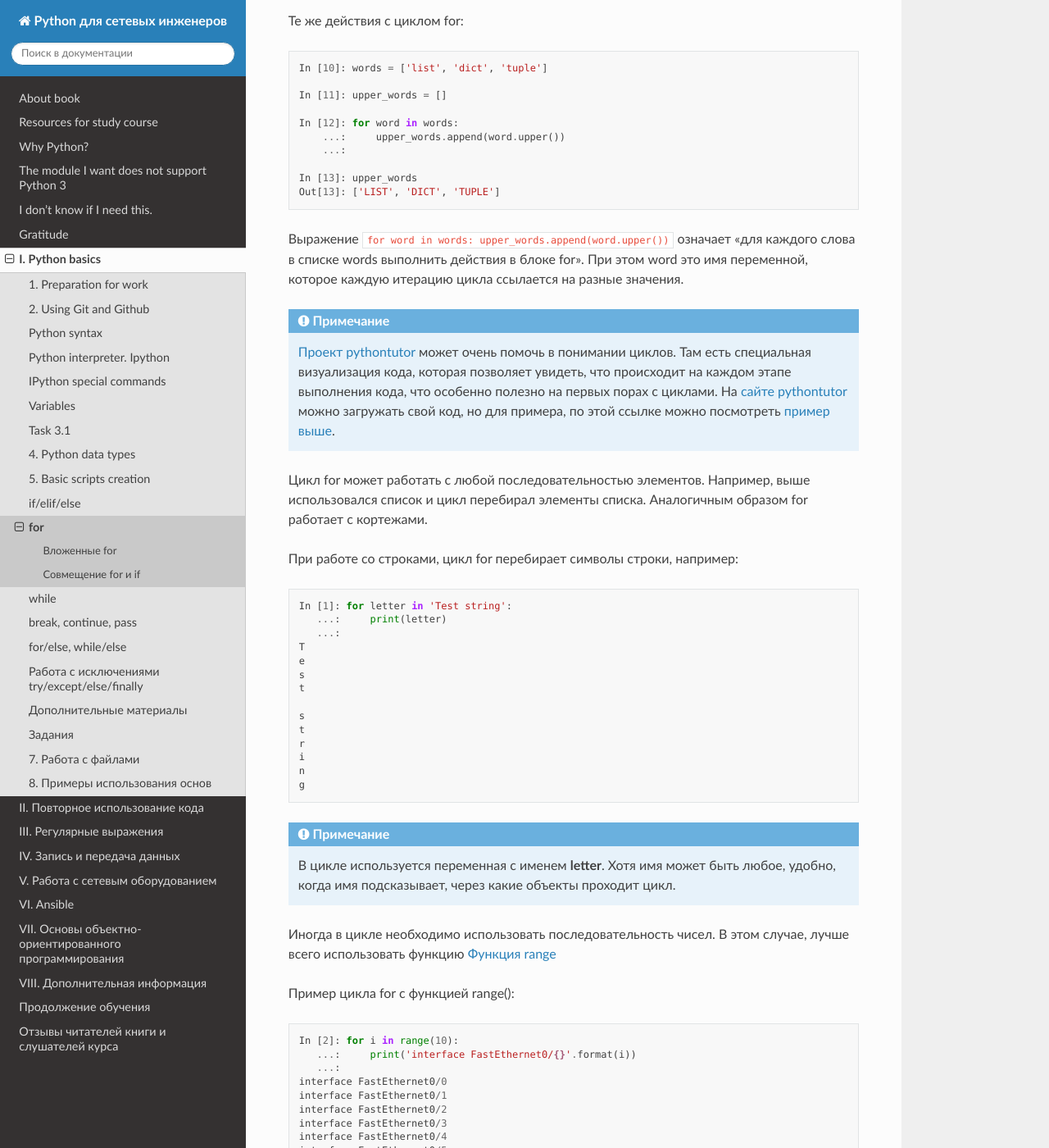
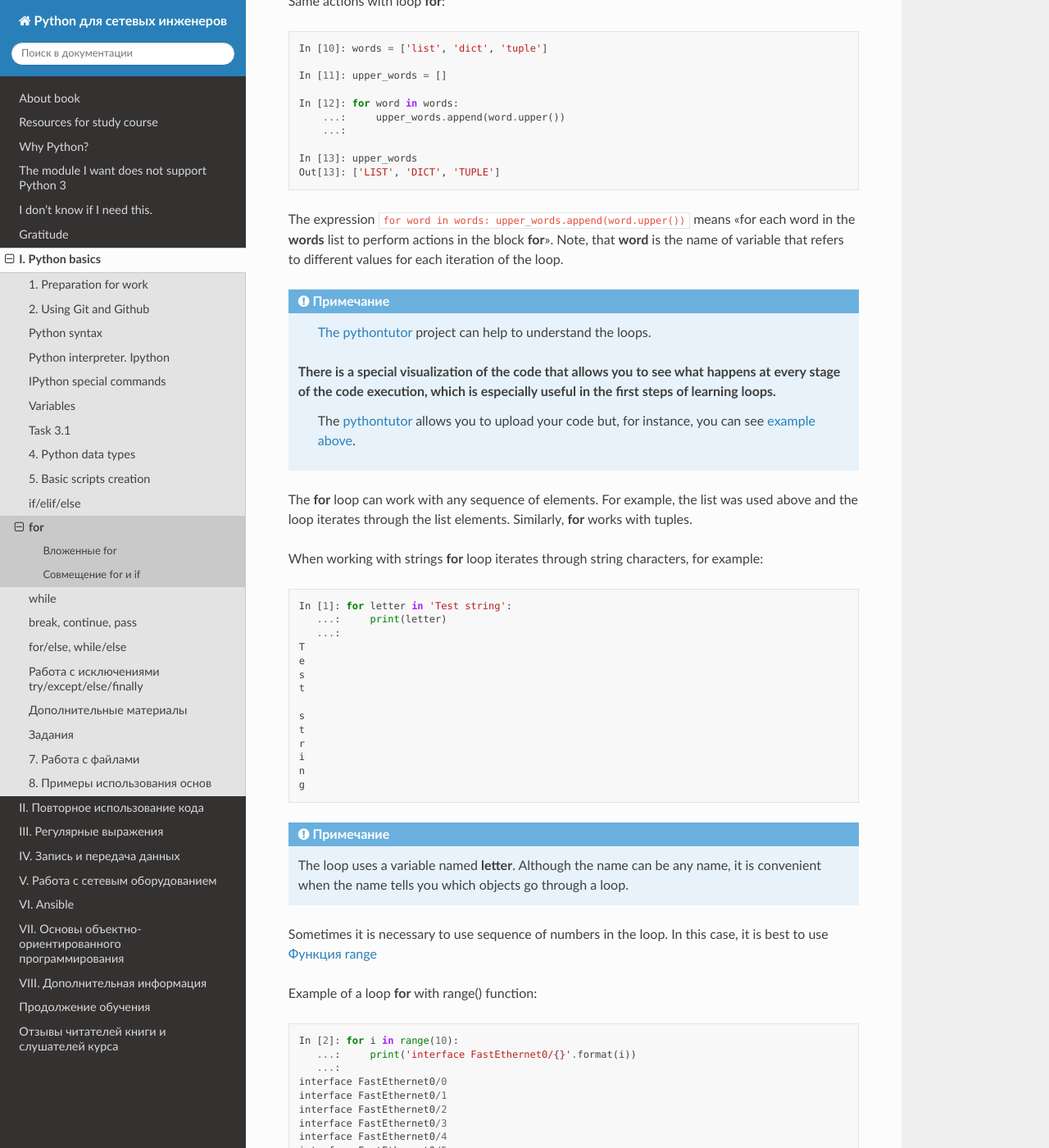
Before and after one commit to Aidar5/nattoeng, a Sphinx documentation site: the page built from docs/source/book/06_control_structures/2_for.rst, in a window 1280 px wide and 1400 px high, scrolled down 1125 px. Shown: the whole window at 82% size. Built offline with Sphinx 7.4.7 and the Read the Docs theme 2.0.0, drawn with Linux system fonts in a browser that asks for light colours; pages that are not in the unit, such as notebooks, are missing from menus; some of the changed text lies outside the part shown.

Commit message:
Update 2_for.rst

```diff
--- a/docs/source/book/06_control_structures/2_for.rst
+++ b/docs/source/book/06_control_structures/2_for.rst
@@ -1,23 +1,19 @@
 for
 ---
 
-Очень часто одно и то же действие надо выполнить для набора однотипных данных.
-Например, преобразовать все строки в списке в верхний регистр. Для выполнения таких действий
-в Python используется цикл ``for``.
+Very often the same action should be performed for a set of the same data type. For example, convert all rows in the list to uppercase. Python uses ``for`` loop to perform such purposes.
 
-Цикл for перебирает по одному элементы указанной последовательности и выполняет
-действия, которые указаны в блоке for, для каждого элемента.
+Loop **for** iterates elements of specified sequence and performs the actions specified in the block **for** each element.
 
-Примеры последовательностей элементов, по которым может проходиться цикл
-for:
+Examples of sequences of elements that can be iterated by **for**:
 
--  строка
--  список
--  словарь
+-  string
+-  list
+-  dictionary
 -  :ref:`range`
--  любой :ref:`iterable`
+-  Any :ref:`iterable`
 
-Пример преобразования строк в списке в верхний регистр без цикла for:
+An example of converting strings in a list to uppercase without a loop **for**:
 
 .. code:: python
 
@@ -28,10 +24,10 @@ for:
     In [3]: words[0]
     Out[3]: 'list'
 
-    In [4]: words[0].upper() # преобразование слова в верхний регистр
+    In [4]: words[0].upper() # converting word to uppercase
     Out[4]: 'LIST'
 
-    In [5]: upper_words.append(words[0].upper()) # преобразование и добавление в новый список
+    In [5]: upper_words.append(words[0].upper()) # converting and adding to new list
 
     In [6]: upper_words
     Out[6]: ['LIST']
@@ -44,13 +40,13 @@ for:
     Out[9]: ['LIST', 'DICT', 'TUPLE']
 
 
-У данного решения есть несколько нюансов:
+This solution has several nuances:
 
-* одно и то же действие надо повторять несколько раз
-* код привязан к определенному количеству элементов в списке words
+* the same action need to be repeated several times
+* code is tied to a certain number of elements in **words** list
 
 
-Те же действия с циклом for:
+Same actions with loop **for**:
 
 .. code:: python
 
@@ -65,23 +61,20 @@ for:
     In [13]: upper_words
     Out[13]: ['LIST', 'DICT', 'TUPLE']
 
-Выражение ``for word in words: upper_words.append(word.upper())``
-означает "для каждого слова в списке words выполнить действия в блоке for".
-При этом word это имя переменной, которое каждую итерацию цикла ссылается на разные значения.
+The expression ``for word in words: upper_words.append(word.upper())``
+means "for each word in the **words** list to perform actions in the block **for**".
+Note, that **word** is the name of variable that refers to different values for each iteration of the loop.
 
 .. note::
-    `Проект pythontutor <http://www.pythontutor.com/>`__ может очень помочь в понимании циклов.
-    Там есть специальная визуализация кода, которая позволяет увидеть, что происходит
-    на каждом этапе выполнения кода, что особенно полезно на первых порах с циклами.
-    На `сайте pythontutor <http://www.pythontutor.com/visualize.html#mode=edit>`__ можно загружать свой код, но для примера, по этой ссылке можно посмотреть
-    `пример выше <http://www.pythontutor.com/visualize.html#code=words%20%3D%20%5B'list',%20'dict',%20'tuple'%5D%0Aupper_words%20%3D%20%5B%5D%0A%0Afor%20word%20in%20words%3A%0A%20%20%20%20upper_words.append%28word.upper%28%29%29%0A&cumulative=false&curInstr=0&heapPrimitives=nevernest&mode=display&origin=opt-frontend.js&py=3&rawInputLstJSON=%5B%5D&textReferences=false>`__.
+    `The pythontutor <http://www.pythontutor.com/>`__ project can help to understand the loops.
+ There is a special visualization of the code that allows you to see what happens at every stage of the code execution, which is especially useful in the first steps of learning loops.
+    The `pythontutor <http://www.pythontutor.com/visualize.html#mode=edit>`__ allows you to upload your code but, for instance, you can see
+    `example above <http://www.pythontutor.com/visualize.html#code=words%20%3D%20%5B'list',%20'dict',%20'tuple'%5D%0Aupper_words%20%3D%20%5B%5D%0A%0Afor%20word%20in%20words%3A%0A%20%20%20%20upper_words.append%28word.upper%28%29%29%0A&cumulative=false&curInstr=0&heapPrimitives=nevernest&mode=display&origin=opt-frontend.js&py=3&rawInputLstJSON=%5B%5D&textReferences=false>`__.
 
 
-Цикл for может работать с любой последовательностью элементов.
-Например, выше использовался список и цикл перебирал элементы списка.
-Аналогичным образом for работает с кортежами.
+The **for** loop can work with any sequence of elements. For example, the list was used above and the loop iterates through the list elements. Similarly, **for** works with tuples.
 
-При работе со строками, цикл for перебирает символы строки, например:
+When working with strings **for** loop iterates through string characters, for example:
 
 .. code:: python
 
@@ -101,15 +94,12 @@ for:
     g
 
 .. note::
-    В цикле используется переменная с именем **letter**. Хотя имя может быть
-    любое, удобно, когда имя подсказывает, через какие объекты проходит
-    цикл.
+    The loop uses a variable named **letter**. Although the name can be any name, it is convenient when the name tells you which objects go through a loop.
 
-
-Иногда в цикле необходимо использовать последовательность чисел. В этом случае, лучше всего использовать функцию
+Sometimes it is necessary to use sequence of numbers in the loop. In this case, it is best to use
 :ref:`range`
 
-Пример цикла for с функцией range():
+Example of a loop **for** with range() function:
 
 .. code:: python
 
@@ -127,11 +117,9 @@ for:
     interface FastEthernet0/8
     interface FastEthernet0/9
 
-В этом цикле используется ``range(10)``. Функция range генерирует числа в диапазоне
-от нуля до указанного числа (в данном примере - до 10), не включая его.
+This loop uses ``range(10)``. The range() function generates numbers in range from zero to the specified number (in this example, up to 10) not including it.
 
-В этом примере цикл проходит по списку VLANов, поэтому переменную можно
-назвать vlan:
+In this example, the loop runs through the Vlans list, so the variable can be called **vlan**:
 
 .. code:: python
 
@@ -152,7 +140,7 @@ for:
      name VLAN_100
 
 
-Когда цикл идет по словарю, то фактически он проходится по ключам:
+When a loop runs through dictionary, it actually goes by the keys:
 
 .. code:: python
 
@@ -176,7 +164,7 @@ for:
     vendor
 
 
-Если необходимо выводить пары ключ-значение в цикле, можно делать так:
+If you want to print key-value pairs in the loop, you can do this:
 
 .. code:: python
 
@@ -190,8 +178,7 @@ for:
     model => 4451
     vendor => Cisco
 
-Или воспользоваться методом items, который позволяет проходиться в
-цикле сразу по паре ключ-значение:
+Or use the items() method which allows you to run the loop over a key-value pair:
 
 .. code:: python
 
@@ -206,8 +193,7 @@ for:
     vendor => Cisco
 
 
-Метод items возвращает специальный объект view, который отображает пары
-ключ-значение:
+The items() method returns a special view object that displays key-value pairs:
 
 .. code:: python
 
```
